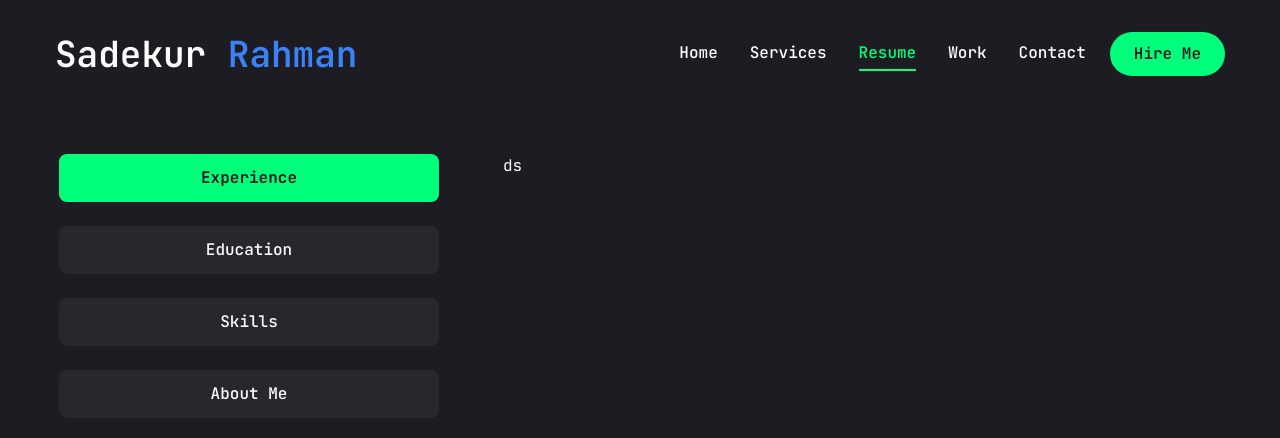
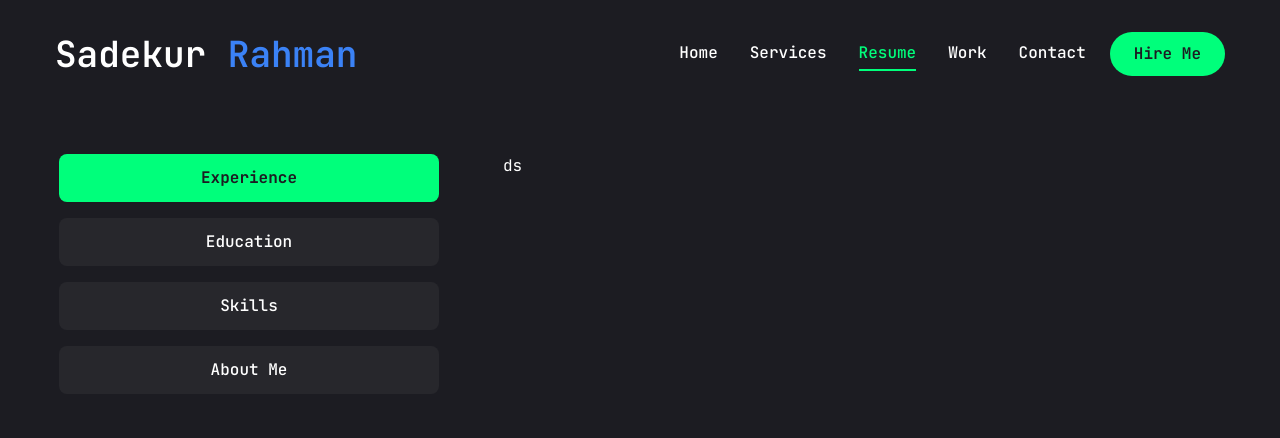
Before and after one commit to sadekur/pfs-2, a Next.js app: page /resume in a window 1280 px wide. Shown: the top 438 px of the page. Built offline with nearby package versions, Linux system fonts and the light colour scheme.

Commit message:
Update: Ui resume page

```diff
--- a/app/resume/page.jsx
+++ b/app/resume/page.jsx
@@ -222,7 +222,7 @@ const Resume = () => {
   >
     <div className="container mx-auto pt-[60px] xl:pt-[150px]">
       <Tabs defaultValue="experience" className="flex flex-col xl:flex-row gap-[60px]">
-        <TabsList className="flex flex-col w-full max-w-[388px] max-auto xl:max-0 gap-6">
+        <TabsList className="flex flex-col w-full max-w-[388px] max-auto xl:max-0 gap-4">
           <TabsTrigger value="experience">Experience</TabsTrigger>
           <TabsTrigger value="education">Education</TabsTrigger>
           <TabsTrigger value="skills">Skills</TabsTrigger>
```
